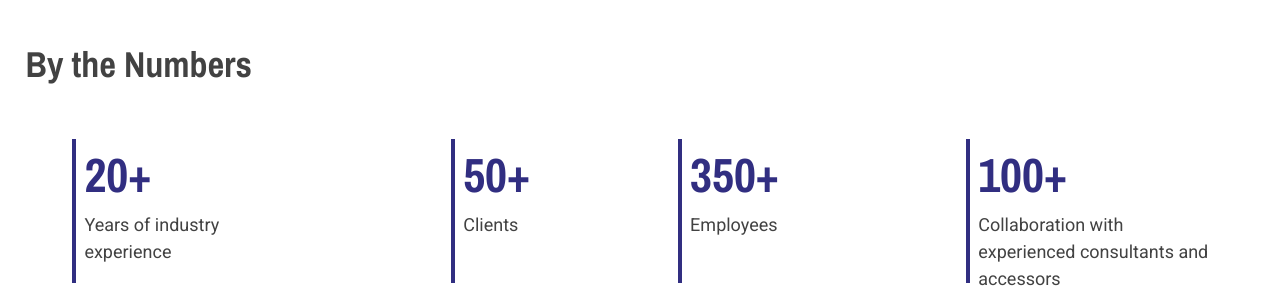
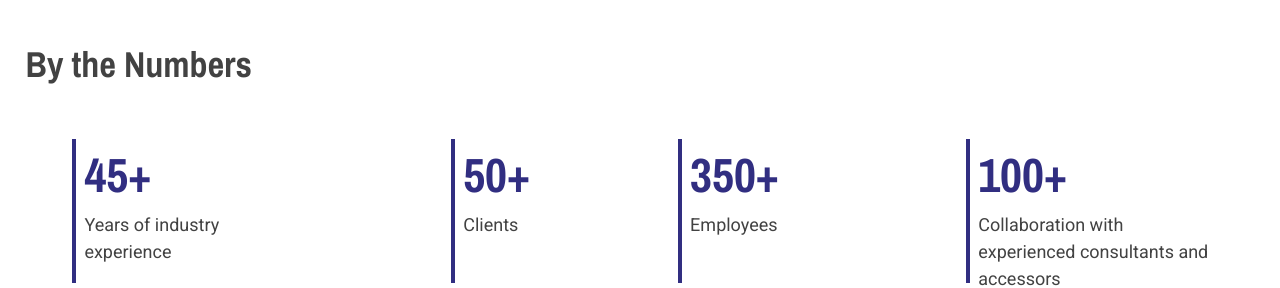
Before and after one commit to sourceease/sourceease-web, an Angular app: page /home in a window 1280 px wide. Shown: the part 3920-4208 px from the top of the page. Built offline with nearby package versions, Linux system fonts and the light colour scheme.

Commit message:
fix code

```diff
--- a/src/app/pages/se-home/se-home.component.html
+++ b/src/app/pages/se-home/se-home.component.html
@@ -337,7 +337,7 @@
                             <div class="flex flex-row gap-2">
                                 <div class="w-1 lg:h-36 h-30 bg-[#312E81]"></div>
                                 <div>
-                                    <h1 class="text-[#312E81] text-4xl lg:text-7xl font-bold archivo-narrow">20+</h1>
+                                    <h1 class="text-[#312E81] text-4xl lg:text-7xl font-bold archivo-narrow">45+</h1>
                                     <p class="text-[#424242] lg:w-[13rem] w-[10rem] lg:text-xl text-md roboto-font">
                                         Years of industry
                                         experience</p>
```
